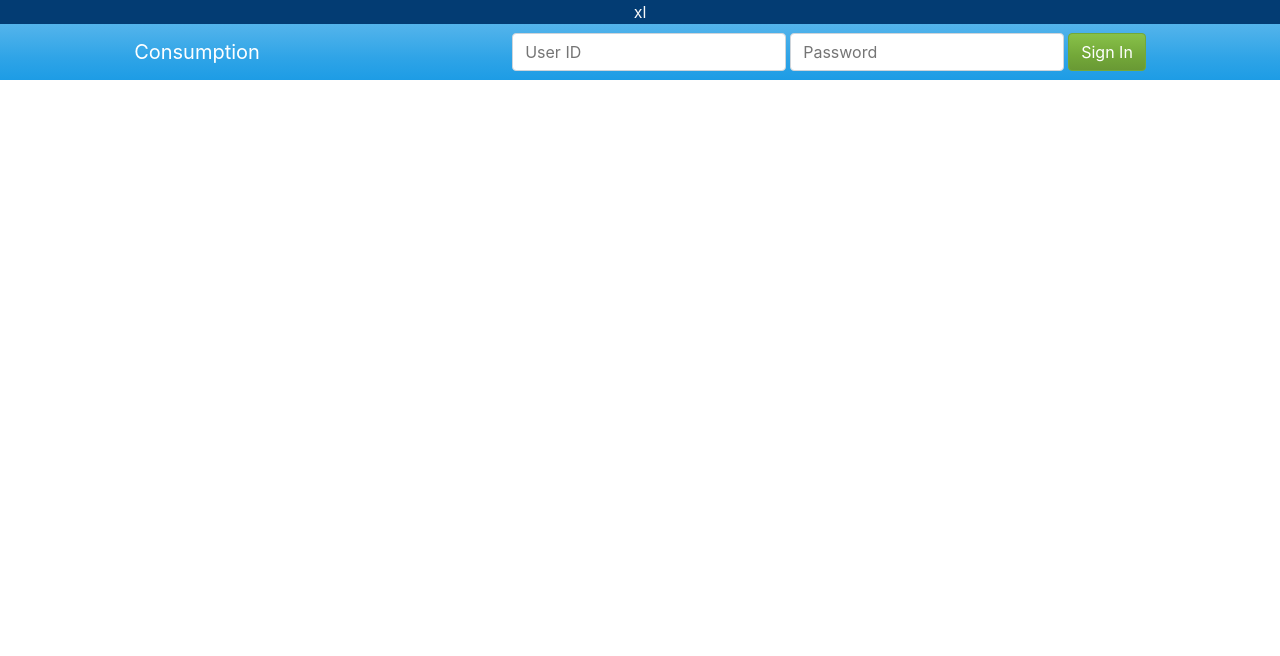
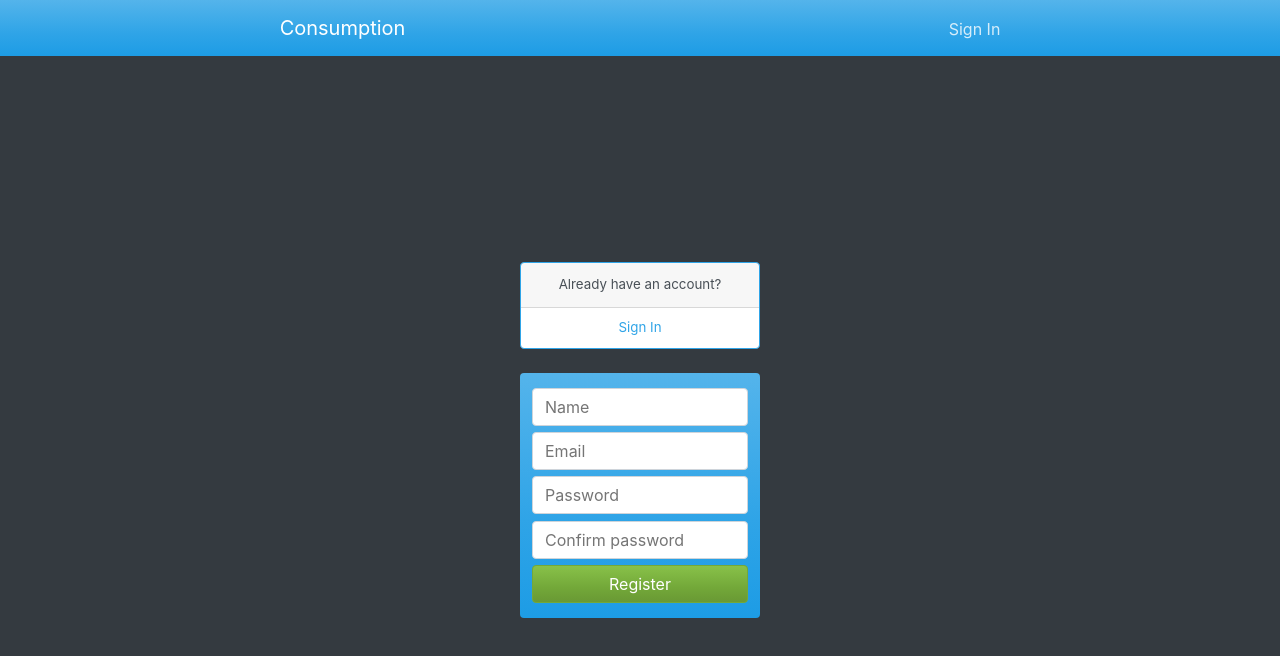
Before and after one commit to NarvinSingh/consumption, a website: page client/index.html in a window 1280 px wide. Drawn offline with Linux system fonts and the light colour scheme.

Commit message:
Removed login from navbar and created register and login sections

```diff
--- a/client/index.css
+++ b/client/index.css
@@ -28,13 +28,18 @@
   --font-family-sans-serif: -apple-system, BlinkMacSystemFont, "Segoe UI", Roboto, "Helvetica Neue", Arial, "Noto Sans", sans-serif, "Apple Color Emoji", "Segoe UI Emoji", "Segoe UI Symbol", "Noto Color Emoji";
   --font-family-monospace: SFMono-Regular, Menlo, Monaco, Consolas, "Liberation Mono", "Courier New", monospace;
 
-  --light-border: #CED4DA;
-  --success-border: #59822C;
+  --primary-dark: #157AB5;
+  --dark: var(--gray-dark);
+  --white-less-opaque: rgba(255, 255, 255, 0.8);
+  --black-mostly-transparent: rgba(0, 0, 0, 0.03);
+  --black-more-transparent: rgba(0, 0, 0, 0.125);
   --grad-light-primary: #54B4EB;
   --grad-dark-primary: #1D9CE5;
   --grad-light-success: #88C149;
   --grad-dark-success: #699934;
   --dark-text: #495057;
+  --light-border: #CED4DA;
+  --success-border: #59822C;
   --d-flex-xs-only: flex;
   --d-flex-sm-only: none;
   --d-flex-md-only: none;
@@ -43,11 +48,86 @@
 }
 
 body {
+  display: flex;
+  flex-direction: column;
   margin: 0;
+  box-sizing: border-box;
+  min-width: 350px;
+  min-height: 100vh;
   font-family: var(--font-family-sans-serif);
   font-size: 1rem;
   font-weight: 400;
   line-height: 1.5;
+  background-color: var(--dark);
+}
+
+nav {
+  display: flex;
+  flex-wrap: wrap;
+  justify-content: space-between;
+  align-items: baseline;
+  padding: 0.5rem 1rem;
+  background-image: linear-gradient(var(--grad-light-primary), var(--primary) 60%, var(--grad-dark-primary));
+  background-repeat: no-repeat;
+  background-color: var(--primary);
+  color: var(--dark-text);
+}
+
+a {
+  text-decoration: none;
+  font-weight: 400;
+  color: var(--primary);
+  transition: color 0.15s ease-in-out;
+}
+
+a:hover {
+  text-decoration: none;
+  color: var(--primary-dark);
+}
+
+input,
+button {
+  border: 1px solid var(--light-border);
+  border-radius: 0.25rem;
+  padding: 0.375rem 0.75rem;
+  box-sizing: border-box;
+  height: calc(1.5em + 0.75rem + 2px);
+  font-family: inherit;
+  font-size: 1rem;
+  font-weight: 400;
+  line-height: 1.5;
+}
+
+input {
+  background-color: var(--white);
+  color: var(--dark-text);
+}
+
+button {
+  background-image: linear-gradient(var(--grad-light-success), var(--success) 60%, var(--grad-dark-success));
+  background-repeat: no-repeat;
+  background-color: var(--success);
+  border-color: var(--success);
+  color: var(--white);
+  text-align: center;
+  cursor: pointer;
+  transition: border-color 0.15s ease-in-out, color 0.15s ease-in-out;
+}
+
+button svg {
+  width: 1rem;
+  height: 1rem;
+  fill: var(--white);
+  transition: fill 0.15s ease-in-out;
+}
+
+button:hover {
+  border-color: var(--success-border);
+  color: var(--orange);
+}
+
+button:hover svg {
+  fill: var(--orange);
 }
 
 svg.symbol {
@@ -81,21 +161,7 @@ div.breakpoint.xl {
   display: var(--d-flex-xl-only);
 }
 
-.navbar {
-  display: flex;
-  flex-wrap: wrap;
-  justify-content: space-between;
-  align-items: center;
-  box-sizing: border-box;
-  min-width: 450px;
-  padding: 0.5rem 1rem;
-  background-image: linear-gradient(var(--grad-light-primary), var(--primary) 60%, var(--grad-dark-primary));
-  background-repeat: no-repeat;
-  background-color: var(--cyan);
-  color: var(--dark-text);
-}
-
-.navbar .brand {
+nav .brand {
   margin-right: 1rem;
   padding: 0.3125rem 0;
   font-size: 1.25rem;
@@ -104,83 +170,93 @@ div.breakpoint.xl {
   color: var(--white);
 }
 
-.login,
-.logout {
+nav .login {
+  color: var(--white-less-opaque);
+}
+
+nav .login:hover {
+  color: var(--white);
+}
+
+section.register,
+section.login {
+  flex-grow: 1;
   display: flex;
+  flex-direction: column;
+  justify-content: center;
   align-items: center;
 }
 
-.logout {
+section.register h1,
+section.login h1 {
   display: none;
 }
 
-.login input,
-.login button,
-.logout button {
+section.register form,
+section.login form {
+  display: flex;
+  flex-direction: column;
+  border-radius: 0.25rem;
+  padding: 0.75rem;
   box-sizing: border-box;
-  border: 1px solid var(--light-border);
-  border-radius: 0.25rem;
-  padding: 0.375rem 0.75rem;
-  width: 100%;
-  height: calc(1.5em + 0.75rem + 2px);
-  font-family: inherit;
-  font-size: 1rem;
-  font-weight: 400;
-  line-height: 1.5;
+  width: 15rem;
+  background-image: linear-gradient(var(--grad-light-primary), var(--primary) 60%, var(--grad-dark-primary));
+  background-repeat: no-repeat;
+  background-color: var(--primary);
 }
 
-.login input {
-  margin-bottom: 0.25rem;
+section.register form input,
+section.register form button,
+section.login form input,
+section.login form button {
+  margin: 0.2rem 0;
+}
+
+section.register div,
+section.login div {
+  display: flex;
+  flex-direction: column;
+  margin: 1.5rem 0;
+  border: 1px solid var(--primary);
+  border-radius: 0.25rem;
+  box-sizing: border-box;
+  width: 15rem;
+  font-size: smaller;
   background-color: var(--white);
+}
+
+section.register div p,
+section.login div p {
+  margin: 0;
+  border-bottom: 1px solid var(--black-more-transparent);
+  padding: 0.75rem 1.25rem;
+  text-align: center;
+  background-color: var(--black-mostly-transparent);
   color: var(--dark-text);
 }
 
-.logout span {
+section.register div a,
+section.login div a {
+  display: block;
+  margin: 0.75em;
+  text-align: center;
+}
+
+form.logout {
+  display: flex;
+  align-items: baseline;
+}
+
+form.logout span {
   display: inline-block;
   margin-right: 0.25rem;
-  max-width: 200px;
+  max-width: 135px;
   max-height: 1.5em;
   text-align: right;
   overflow: hidden;
 }
 
-.login button,
-.logout button {
-  background-image: linear-gradient(var(--grad-light-success), var(--success) 60%, var(--grad-dark-success));
-  background-repeat: no-rsuccess;
-  background-color: var(--green);
-  border-color: var(--green);
-  color: var(--white);
-  text-align: center;
-  cursor: pointer;
-  transition: border-color 0.15s ease-in-out, color 0.15s ease-in-out;
-}
-
-.logout button {
-  width: auto;
-}
-
-.login button svg,
-.logout button svg {
-  width: 1rem;
-  height: 1rem;
-  fill: var(--white);
-  transition: fill 0.15s ease-in-out;
-}
-
-.login button:hover,
-.logout button:hover {
-  border-color: var(--success-border);
-  color: var(--orange);
-}
-
-.login button:hover svg,
-.logout button:hover svg {
-  fill: var(--orange);
-}
-
-.login button svg,
-.logout button span {
+form.logout button span {
   display: none;
 }
 
@@ -190,22 +266,8 @@ div.breakpoint.xl {
     --d-flex-sm-only: flex;
   }
 
-  .login input {
-    margin-right: 0.25rem;
-    margin-bottom: 0;
-    width: 10rem;
-  }
-
-  .login button {
-    width: auto;
-  }
-
-  .login button span {
-    display: none;
-  }
-
-  .login button svg {
-    display: initial;
+  form.logout span {
+    max-width: 250px;
   }
 }
 
@@ -215,9 +277,8 @@ div.breakpoint.xl {
     --d-flex-md-only: flex;
   }
 
-  .login input {
-    margin-right: 0.25rem;
-    width: auto;
+  form.logout span {
+    max-width: 300px;
   }
 }
 
@@ -234,17 +295,23 @@ div.breakpoint.xl {
     --d-flex-xl-only: flex;
   }
 
-  .navbar {
+  nav {
     justify-content: space-around;
   }
 
-  .login button span,
-  .logout button span {
+  form.logout button span {
     display: initial;
   }
 
-  .login button svg,
-  .logout button svg {
+  form.logout button svg {
     display: none;
   }
 }
+
+/* section.register, */
+section.login,
+form.logout,
+.inactive
+{
+  display: none;
+}
--- a/client/index.html
+++ b/client/index.html
@@ -11,32 +11,51 @@
     <symbol id="ejectIcon" viewbox="0 0 16 16">
       <path fill-rule="evenodd" d="M7.27 1.047a1 1 0 011.46 0l6.345 6.77c.6.638.146 1.683-.73 1.683H1.656C.78 9.5.326 8.455.926 7.816L7.27 1.047zM14.346 8.5L8 1.731 1.654 8.5h12.692zM.5 11.5a1 1 0 011-1h13a1 1 0 011 1v1a1 1 0 01-1 1h-13a1 1 0 01-1-1v-1zm14 0h-13v1h13v-1z" clip-rule="evenodd"/>
     </symbol>
-    <symbol id="playIcon" viewbox="3 3 10 10">
+    <!-- <symbol id="playIcon" viewbox="3 3 10 10">
       <path fill-rule="evenodd" d="M10.804 8L5 4.633v6.734L10.804 8zm.792-.696a.802.802 0 010 1.392l-6.363 3.692C4.713 12.69 4 12.345 4 11.692V4.308c0-.653.713-.998 1.233-.696l6.363 3.692z" clip-rule="evenodd"/>
-    </symbol>
+    </symbol> -->
   </svg>
-  <div class='breakpoint xs'><span>xs</span></div>
+  <!-- <div class='breakpoint xs'><span>xs</span></div>
   <div class='breakpoint sm'><span>sm</span></div>
   <div class='breakpoint md'><span>md</span></div>
   <div class='breakpoint lg'><span>lg</span></div>
-  <div class='breakpoint xl'><span>xl</span></div>
-  <nav class="navbar">
+  <div class='breakpoint xl'><span>xl</span></div> -->
+  <nav>
     <a class="brand" href="#">Consumption</a>
-    <form action="POST" class="login">
-      <input id="inputUsername" type="text" class="username" placeholder="User ID">
-      <input id="inputPassword" type="password" class="password" placeholder="Password">
-      <button id="buttonSignIn" type="submit" class="submit">
-        <span>Sign In</span>
-        <svg><use xlink:href="#playIcon"></use></svg>
-      </button>
-    </form>
+    <a class="login" href="#">Sign In</a>
     <form action="POST" class="logout">
-      <span id="spanUser">Narvin Singh really loooooooooooooong name</span>
+      <span id="spanUser">Narvin Singh really really really really loooooooooooooong name</span>
       <button id="buttonSignOut" type="submit" class="submit">
         <span>Sign Out</span>
         <svg><use xlink:href="#ejectIcon"></use></svg>
       </button>
     </form>
   </nav>
+  <section class="register">
+    <h1>Register</h1>
+    <div class="register">
+      <p>Already have an account?</p>
+      <a href="#">Sign In</a>
+    </div>
+    <form action="POST">
+      <input id="inputRegisterName" type="text" placeholder="Name">
+      <input id="inputRegisterEmail" type="text" placeholder="Email">
+      <input id="inputRegisterPassword" type="password" placeholder="Password">
+      <input id="inputRegisterPassword2" type="password" placeholder="Confirm password">
+      <button id="buttonRegister" type="submit">Register</button>
+    </form>
+  </section>
+  <section class="login">
+    <h1>Sign In</h1>
+    <form action="POST">
+      <input id="inputUsername" type="text" placeholder="User ID">
+      <input id="inputPassword" type="password" placeholder="Password">
+      <button id="buttonSignIn" type="submit">Sign In</button>
+    </form>
+    <div class="register">
+      <p>Don't have an account?</p>
+      <a href="#">Register</a>
+    </div>
+  </section>
 </body>
 </html>
```
